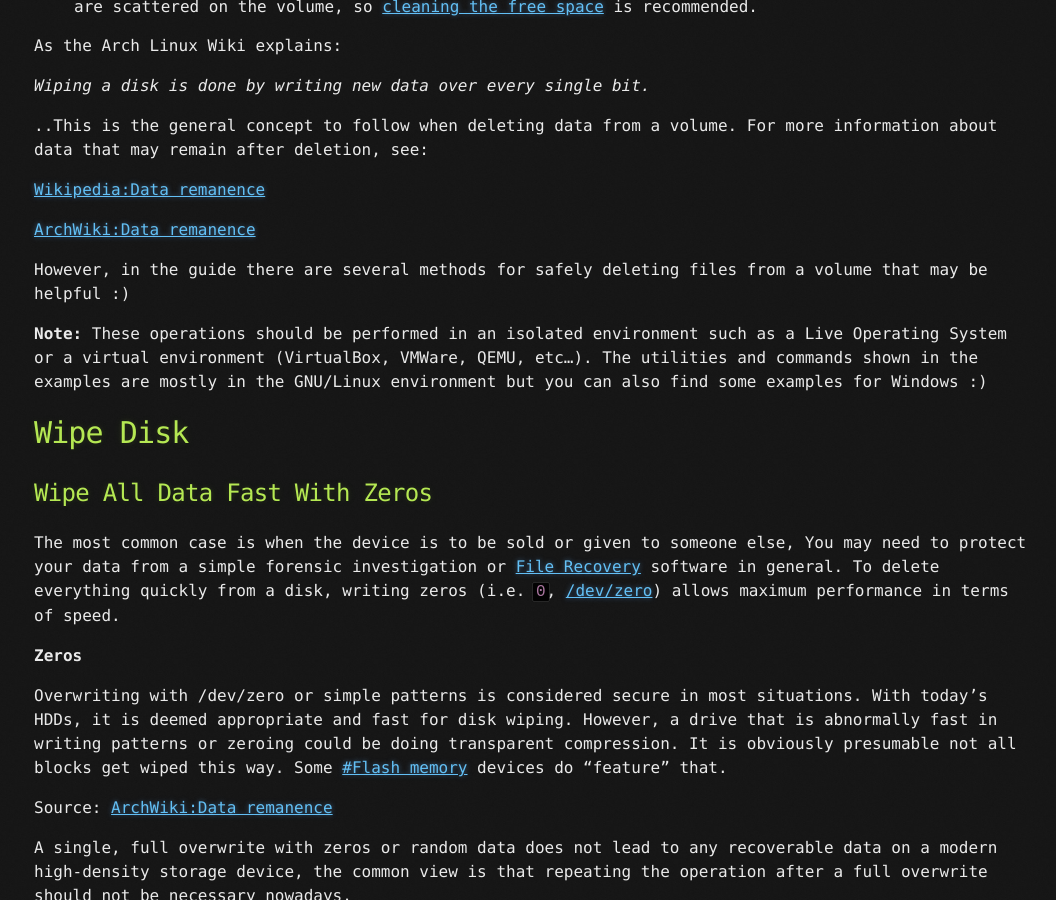
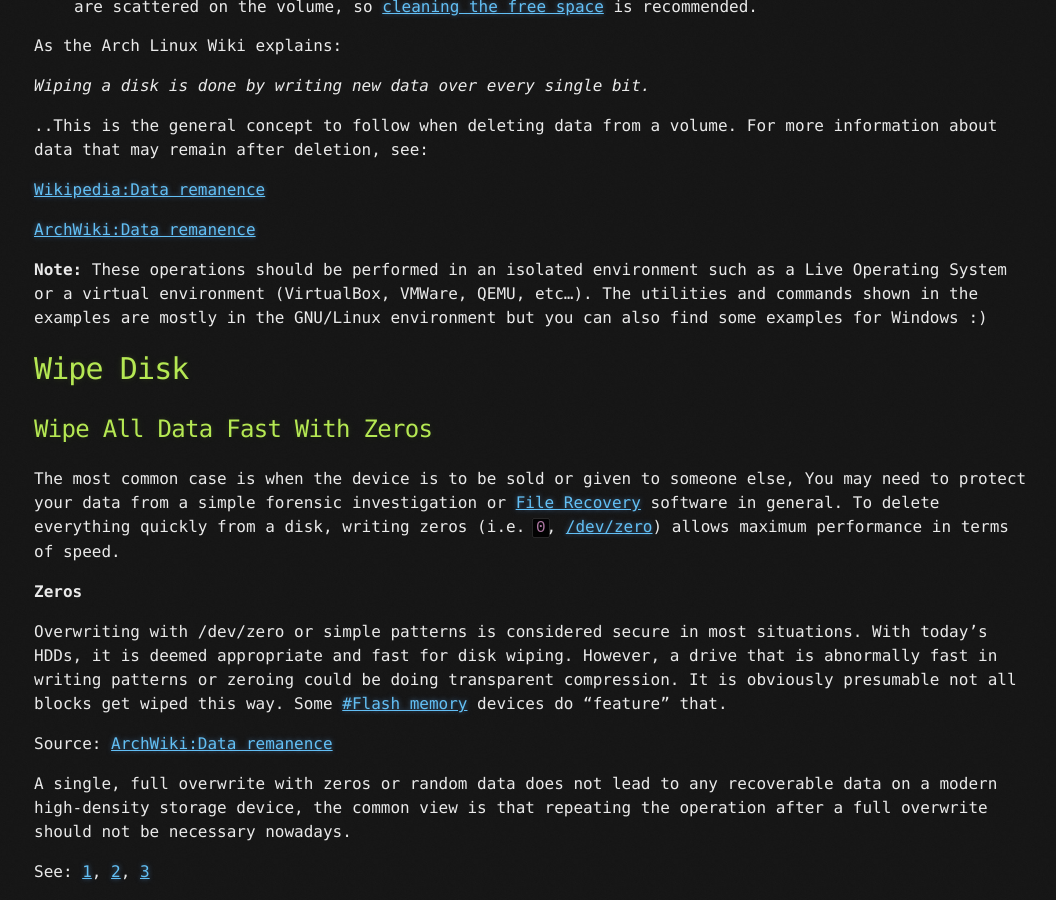
Before and after one commit to brainfucksec/brainfucksec.github.io, a Jekyll site: the page built from _posts/2021-10-16-securely-wipe-disks-and-delete-files.md, in a window 1280 px wide and 900 px high, scrolled down 901 px. Shown: the whole window, without its empty margins (106-1162 px from the left). Built offline with Jekyll 4.4.1, drawn with Linux system fonts in a browser that asks for light colours.

Commit message:
Little changes on post: securely-wipe-disks-and-delete-files

```diff
--- a/_posts/2021-10-16-securely-wipe-disks-and-delete-files.md
+++ b/_posts/2021-10-16-securely-wipe-disks-and-delete-files.md
@@ -36,8 +36,6 @@
 [Wikipedia:Data remanence](https://en.wikipedia.org/wiki/Data_remanence)
 
 [ArchWiki:Data remanence](https://wiki.archlinux.org/title/Securely_wipe_disk#Data_remanence)
-
-However, in the guide there are several methods for safely deleting files from a volume that may be helpful :)
 
 **Note:** These operations should be performed in an isolated environment such as a Live Operating System or a virtual environment (VirtualBox, VMWare, QEMU, etc...).  The utilities and commands shown in the examples are mostly in the GNU/Linux environment but you can also find some examples for Windows :)
 
```
